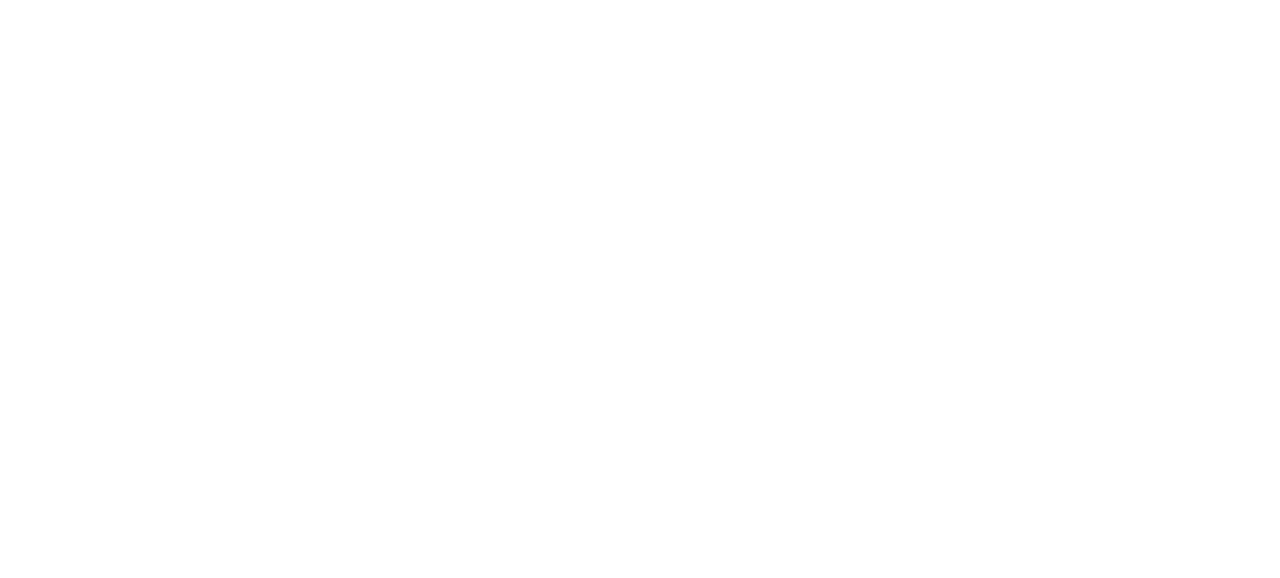
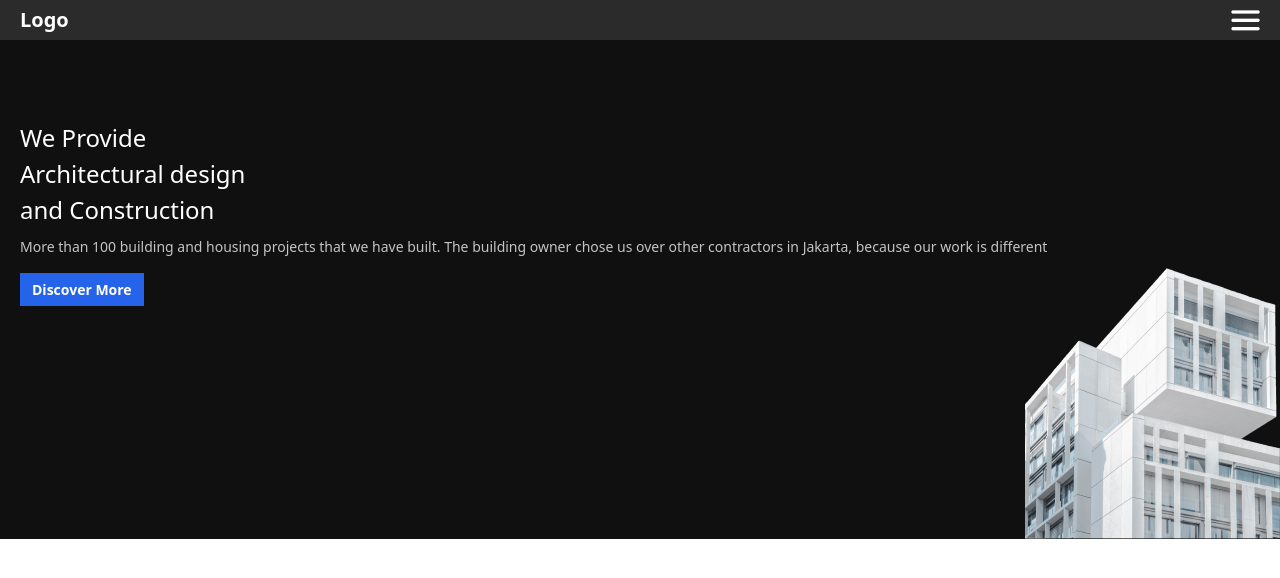
Before and after one commit to LOKESHKARMOKAR/Real-Estate-Project, a website built with Vite: page index.html in a window 1280 px wide. Built offline with nearby package versions, Linux system fonts and the light colour scheme.

Commit message:
27/04/2024 hero section complete 1st commit

```diff
--- a/index.html
+++ b/index.html
@@ -4,10 +4,39 @@
     <meta charset="UTF-8" />
     <link rel="icon" type="image/svg+xml" href="/vite.svg" />
     <meta name="viewport" content="width=device-width, initial-scale=1.0" />
-    <title>Vite App</title>
+    <title>Real-Estate-Project</title>
+    <link rel="stylesheet" href="main.css">
   </head>
   <body>
-    <div id="app"></div>
+    <nav class="bg-[#2B2B2B] text-white h-10 p-5 flex justify-between items-center">
+      <div class="text-[20px] font-bold">Logo</div>
+      <div><img src="public/icon_bar.png.png" alt=""></div>
+    </nav>
+
+    <main>
+    <!-- Hero section Start -->
+    <section class="bg-[#101010] text-white">
+      <!-- hero content start -->
+      <div class="flex flex-col pt-20 px-5 gap-2">
+        <h1 class="text-xl font-medium">We Provide <br>
+          Architectural design <br>
+          and Construction </h1>
+
+          <p class="text-[#C4C4C4] text-base">More than 100 building and housing projects that we have built.
+            The building owner chose us over other contractors in Jakarta,
+            because our work is different</p>
+            <button class="self-start text-base font-semibold bg-blue-600 py-1.5 mt-2 px-3">Discover More</button>
+      </div>
+      <!-- hero content end -->
+
+      <!-- hero image end -->
+      <div class="flex justify-end -mt-32">
+        <img src="public/hero_building.png.png" alt="">
+      </div>
+      <!-- hero image end -->
+    </section>
+    <!-- hero section end -->
+  </main>
     <script type="module" src="/main.js"></script>
   </body>
 </html>
--- a/main.js
+++ b/main.js
@@ -1 +1 @@
-import './style.css'
+import './main.css'
--- a/tailwind.config.js
+++ b/tailwind.config.js
@@ -2,7 +2,17 @@
 export default {
   content: ["./*.{html,js}"],
   theme: {
-    extend: {},
+    extend: {
+      fontSize:{
+        sm:"0.75rem",
+        base:"0.875rem",
+        md:"1rem",
+        lg:"1.25rem",
+        xl:"1.5rem",
+        "2xl":"1.75rem",
+        "3xl":"2.25rem"
+      }
+    },
   },
   plugins: [],
 }
```
Also changed, not shown: public/hero_building.png.png (added), public/icon_bar.png.png (added).
